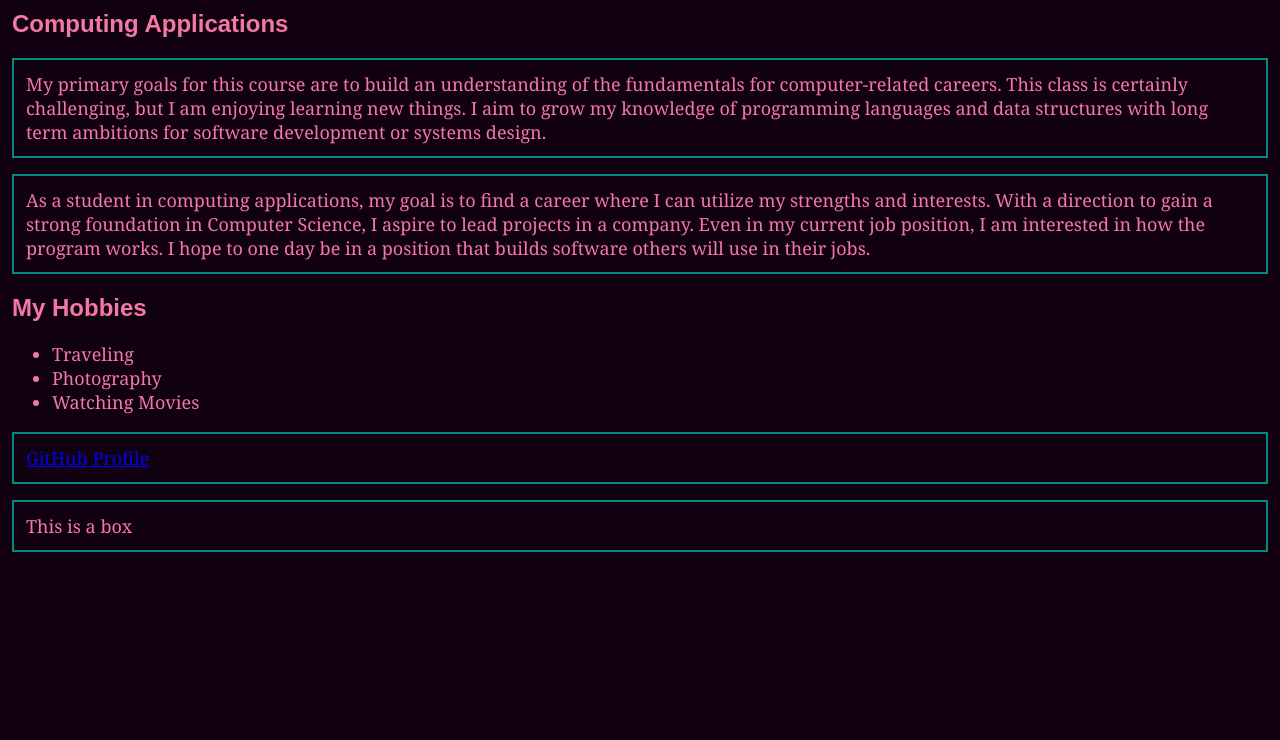
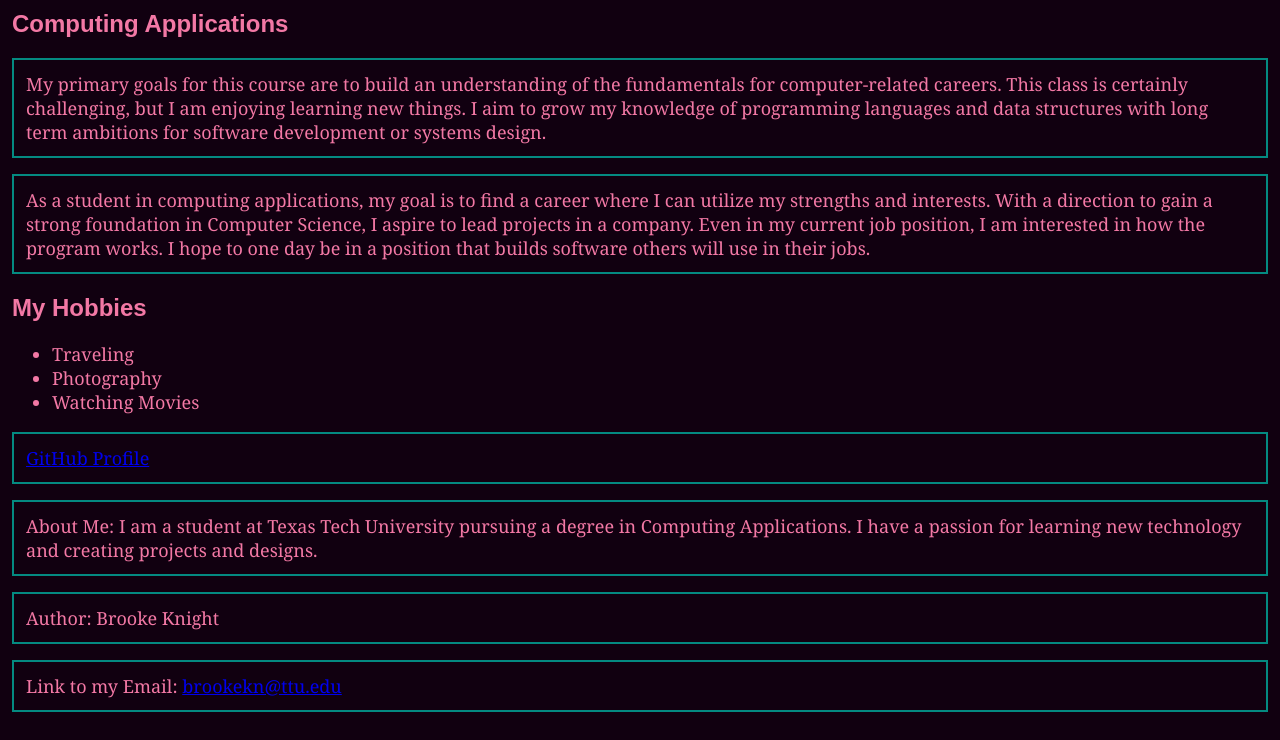
Before and after one commit to bashknight9/bashknight9.github.io, a plain HTML site: page index.html in a window 1280 px wide. Shown: the part 99-839 px from the top of the page. Before the commit the page ends 800 px from the top, so only its background shows below. Drawn offline with Linux system fonts and the light colour scheme.

Commit message:
Update index.html
Updated index.html with requirements from Lecture Week 05

```diff
--- a/index.html
+++ b/index.html
@@ -35,10 +35,16 @@
 
         <div class=".card">
             <p>
-                This is a box
+              About Me: I am a student at Texas Tech University pursuing a degree in Computing Applications. I have a passion for learning new technology and creating projects and designs.
+
+                </a>
             </p>
 
         </div>
+        <footer>
+  <p>Author: Brooke Knight</p>
+  <p>Link to my Email: <a href="mailto:brookekn@ttu.edu">brookekn@ttu.edu</a></p>
+</footer>
 
     </body>
 </html>
```
